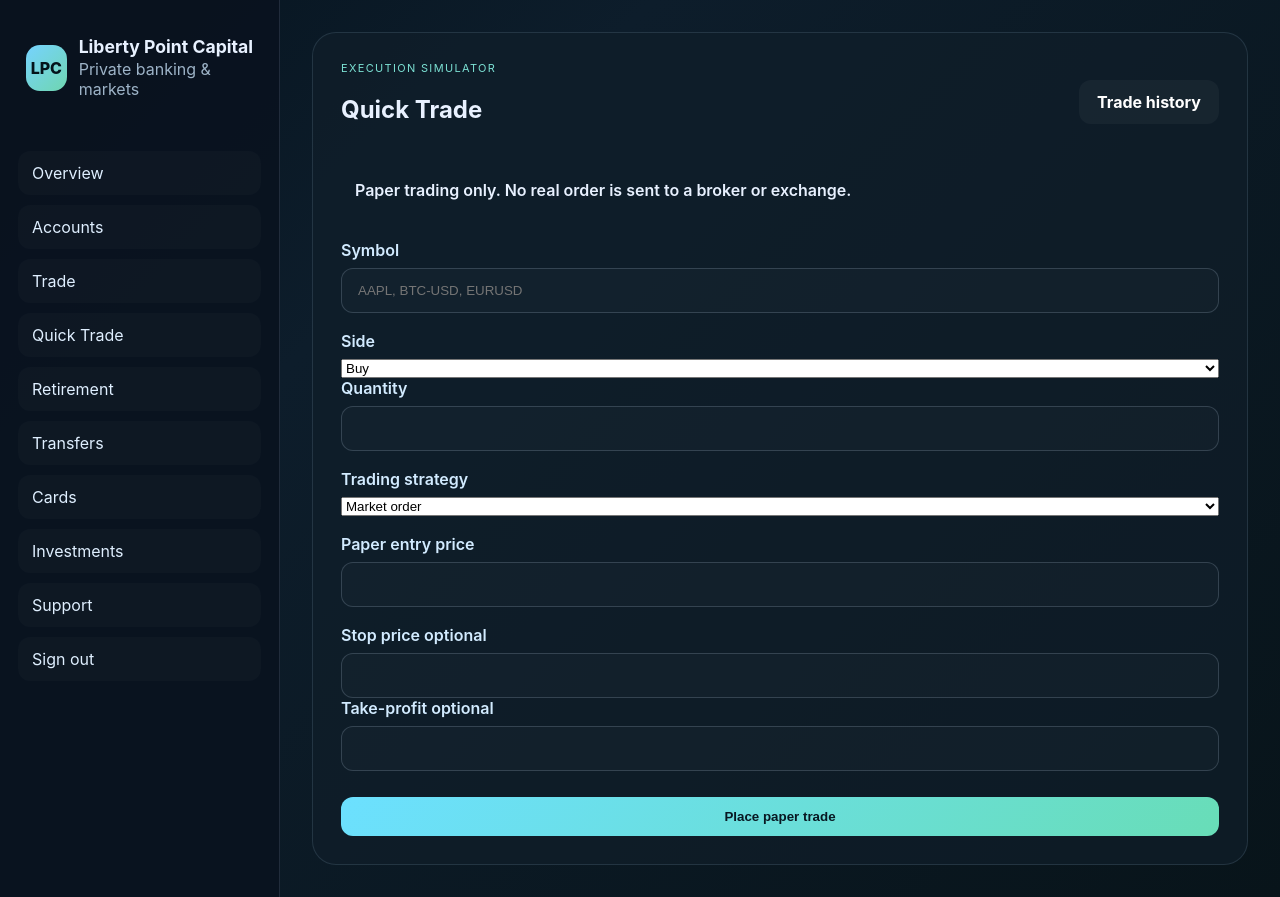
After one commit to Green-1122/Liberty-Point-Capital-, a PHP site: page /trade/quick in a window 1280 px wide. The commit adds this page. Run offline with PHP 8.4, Linux system fonts and the light colour scheme; the visitor is signed in with stand-in values (Sample User, id 1).

Commit message:
Rename platform to Liberty Point Capital and wire paper trading, quick trade, strategies, and admin controls

```diff
--- a/config/app.php
+++ b/config/app.php
@@ -1,13 +1,10 @@
 <?php
 
-define('APP_NAME', 'Hana-Eunhaeng');
+define('APP_NAME', 'Liberty Point Capital');
 define('APP_ENV', $_ENV['APP_ENV'] ?? 'development');
 define('APP_BASE_PATH', dirname(__DIR__));
-
 define('ROOT_PATH', APP_BASE_PATH);
-
 define('PUBLIC_PATH', APP_BASE_PATH . '/public');
-
 define('DB_HOST', $_ENV['DB_HOST'] ?? '127.0.0.1');
 define('DB_NAME', $_ENV['DB_NAME'] ?? 'hana_eunhaeng');
 define('DB_USER', $_ENV['DB_USER'] ?? 'root');
--- /dev/null
+++ b/controllers/TradeController.php
@@ -0,0 +1,57 @@
+<?php
+
+namespace App\Controllers;
+
+use App\Core\Controller;
+use App\Middleware\AuthMiddleware;
+use App\Models\TradeModel;
+
+final class TradeController extends Controller
+{
+    public function index(): void
+    {
+        AuthMiddleware::requireAuth();
+        $this->render('trading/index', [
+            'trades' => (new TradeModel())->listByUser((int) $_SESSION['user']['id']),
+            'strategies' => TradeModel::STRATEGIES,
+        ], 'app');
+    }
+
+    public function quick(): void
+    {
+        AuthMiddleware::requireAuth();
+        $this->render('trading/quick', ['strategies' => TradeModel::STRATEGIES], 'app');
+    }
+
+    public function execute(): void
+    {
+        AuthMiddleware::requireAuth();
+        validate_csrf();
+
+        try {
+            (new TradeModel())->createPaperTrade((int) $_SESSION['user']['id'], [
+                'symbol' => $_POST['symbol'] ?? '',
+                'side' => $_POST['side'] ?? 'buy',
+                'strategy' => $_POST['strategy'] ?? 'market',
+                'quantity' => $_POST['quantity'] ?? 0,
+                'entry_price' => $_POST['entry_price'] ?? 0,
+                'stop_price' => $_POST['stop_price'] ?? null,
+                'take_profit_price' => $_POST['take_profit_price'] ?? null,
+            ]);
+            flash('success', 'Paper trade created. Live execution is disabled until a regulated broker is connected.');
+        } catch (\Throwable $exception) {
+            flash('error', $exception->getMessage());
+        }
+
+        redirect('/trade');
+    }
+
+    public function close(): void
+    {
+        AuthMiddleware::requireAuth();
+        validate_csrf();
+        $closed = (new TradeModel())->closeOwnedTrade((int) $_SESSION['user']['id'], (int) ($_POST['trade_id'] ?? 0));
+        flash($closed ? 'success' : 'error', $closed ? 'Paper trade closed.' : 'Trade was not found or is already closed.');
+        redirect('/trade');
+    }
+}
--- a/core/Router.php
+++ b/core/Router.php
@@ -6,39 +6,25 @@ final class Router
 {
     public static function dispatch(): void
     {
-        $uri = $_SERVER['REQUEST_URI'] ?? '/';
-        $path = trim((string) (parse_url($uri, PHP_URL_PATH) ?: '/'), '/');
+        $path = trim((string) (parse_url($_SERVER['REQUEST_URI'] ?? '/', PHP_URL_PATH) ?: '/'), '/');
         $method = strtoupper($_SERVER['REQUEST_METHOD'] ?? 'GET');
-
-        if ($path === '' || $path === 'index.php') {
-            $path = !empty($_SESSION['user']) ? 'dashboard' : 'login';
-        }
+        if ($path === '' || $path === 'index.php') $path = !empty($_SESSION['user']) ? 'dashboard' : 'login';
 
         $segments = $path === '' ? [] : explode('/', $path);
         $resource = strtolower($segments[0] ?? 'auth');
         $action = strtolower($segments[1] ?? 'index');
         $params = array_slice($segments, 2);
-
         $map = [
             'auth' => 'AuthController', 'login' => 'AuthController', 'register' => 'AuthController', 'logout' => 'AuthController',
             'dashboard' => 'DashboardController', 'accounts' => 'AccountController', 'transfer' => 'TransferController',
             'cards' => 'CardsController', 'investments' => 'InvestmentsController', 'support' => 'SupportController',
-            'admin' => 'AdminController', 'pension' => 'PensionController',
+            'admin' => 'AdminController', 'pension' => 'PensionController', 'trade' => 'TradeController', 'trading' => 'TradeController',
         ];
-
         $controllerClass = 'App\\Controllers\\' . ($map[$resource] ?? ucfirst($resource) . 'Controller');
-
         if ($resource === 'login') $action = $method === 'POST' ? 'doLogin' : 'login';
         if ($resource === 'register') $action = $method === 'POST' ? 'doRegister' : 'register';
         if ($resource === 'logout') $action = 'logout';
-        if ($resource === 'dashboard' && count($segments) === 1) $action = 'index';
-        if ($resource === 'accounts' && count($segments) === 1) $action = 'index';
-        if ($resource === 'transfer' && count($segments) === 1) $action = 'index';
-        if ($resource === 'cards' && count($segments) === 1) $action = 'index';
-        if ($resource === 'investments' && count($segments) === 1) $action = 'index';
-        if ($resource === 'support' && count($segments) === 1) $action = 'index';
-        if ($resource === 'admin' && count($segments) === 1) $action = 'index';
-        if ($resource === 'pension' && count($segments) === 1) $action = 'index';
+        if (in_array($resource, ['dashboard','accounts','transfer','cards','investments','support','admin','pension','trade','trading'], true) && count($segments) === 1) $action = 'index';
 
         if (!class_exists($controllerClass)) { http_response_code(404); echo 'Page not found.'; return; }
         $controller = new $controllerClass();
--- /dev/null
+++ b/models/TradeModel.php
@@ -0,0 +1,74 @@
+<?php
+
+namespace App\Models;
+
+use App\Core\Model;
+use PDO;
+
+final class TradeModel extends Model
+{
+    public const STRATEGIES = [
+        'market' => 'Market order',
+        'limit' => 'Limit order',
+        'stop_loss' => 'Stop-loss protection',
+        'take_profit' => 'Take-profit target',
+        'dollar_cost_average' => 'Dollar-cost averaging',
+        'value' => 'Value investing',
+        'growth' => 'Growth investing',
+        'momentum' => 'Momentum trading',
+        'swing' => 'Swing trading',
+        'trend_following' => 'Trend following',
+        'mean_reversion' => 'Mean reversion',
+        'breakout' => 'Breakout trading',
+        'pairs' => 'Pairs trading',
+        'covered_call' => 'Covered call education',
+    ];
+
+    public function listByUser(int $userId, int $limit = 30): array
+    {
+        $stmt = $this->db->prepare(
+            'SELECT id, symbol, side, strategy, quantity, entry_price, stop_price, take_profit_price, status, created_at FROM trades WHERE user_id = :user_id ORDER BY created_at DESC LIMIT :limit'
+        );
+        $stmt->bindValue('user_id', $userId, PDO::PARAM_INT);
+        $stmt->bindValue('limit', max(1, min($limit, 100)), PDO::PARAM_INT);
+        $stmt->execute();
+        return $stmt->fetchAll();
+    }
+
+    public function createPaperTrade(int $userId, array $data): int
+    {
+        $strategy = $data['strategy'] ?? 'market';
+        if (!array_key_exists($strategy, self::STRATEGIES)) {
+            throw new \InvalidArgumentException('Unsupported trading strategy.');
+        }
+
+        $quantity = (float) ($data['quantity'] ?? 0);
+        $entryPrice = (float) ($data['entry_price'] ?? 0);
+        if ($quantity <= 0 || $entryPrice <= 0) {
+            throw new \InvalidArgumentException('Quantity and entry price must be greater than zero.');
+        }
+
+        $stmt = $this->db->prepare(
+            'INSERT INTO trades (user_id, symbol, side, strategy, quantity, entry_price, stop_price, take_profit_price, status, execution_mode, created_at) VALUES (:user_id, :symbol, :side, :strategy, :quantity, :entry_price, :stop_price, :take_profit_price, "open", "paper", NOW())'
+        );
+        $stmt->execute([
+            'user_id' => $userId,
+            'symbol' => strtoupper(trim($data['symbol'] ?? '')),
+            'side' => $data['side'] ?? 'buy',
+            'strategy' => $strategy,
+            'quantity' => $quantity,
+            'entry_price' => $entryPrice,
+            'stop_price' => $data['stop_price'] ?: null,
+            'take_profit_price' => $data['take_profit_price'] ?: null,
+        ]);
+
+        return (int) $this->db->lastInsertId();
+    }
+
+    public function closeOwnedTrade(int $userId, int $tradeId): bool
+    {
+        $stmt = $this->db->prepare('UPDATE trades SET status = "closed", closed_at = NOW() WHERE id = :id AND user_id = :user_id AND status = "open"');
+        $stmt->execute(['id' => $tradeId, 'user_id' => $userId]);
+        return $stmt->rowCount() === 1;
+    }
+}
--- /dev/null
+++ b/views/admin/index.php
@@ -0,0 +1,4 @@
+<?php
+$siteTitle = 'Admin controls';
+?>
+<section class="panel"><div class="topbar"><div><p class="eyebrow">Governance</p><h2>Admin controls</h2><p class="muted">Trading strategies are available for configuration and education. Paper execution is isolated from live markets.</p></div><a href="/admin/strategies" class="secondary-button">Strategy API</a></div><div class="strategy-grid"><?php foreach (($strategies ?? []) as $key => $label): ?><div class="strategy-chip"><strong><?= htmlspecialchars($label, ENT_QUOTES, 'UTF-8'); ?></strong><small><?= htmlspecialchars($key, ENT_QUOTES, 'UTF-8'); ?></small></div><?php endforeach; ?></div></section>
--- a/views/layouts/app.php
+++ b/views/layouts/app.php
@@ -1,6 +1,8 @@
 <?php
-$siteTitle = $siteTitle ?? 'Hana-Eunhaeng';
+$siteTitle = $siteTitle ?? 'Liberty Point Capital';
 $user = $_SESSION['user'] ?? null;
+$success = flash('success');
+$error = flash('error');
 ?>
 <!DOCTYPE html>
 <html lang="en">
@@ -8,34 +10,21 @@ $user = $_SESSION['user'] ?? null;
     <meta charset="UTF-8" />
     <meta name="viewport" content="width=device-width, initial-scale=1.0" />
     <title><?= htmlspecialchars($siteTitle, ENT_QUOTES, 'UTF-8'); ?></title>
-    <meta name="description" content="Hana-Eunhaeng premium fintech banking platform" />
+    <meta name="description" content="Liberty Point Capital premium banking and paper-trading platform" />
     <link rel="stylesheet" href="/assets/css/styles.css" />
 </head>
 <body>
 <div class="app-shell">
 <aside class="sidebar">
-            <div class="brand">
-                <div class="brand-mark">HE</div>
-                <div>
-                    <h1>Hana-Eunhaeng</h1>
-                    <p>Private banking</p>
-                </div>
-            </div>
-
-            <?php if ($user): ?>
-                <nav class="nav">
-                    <a href="/dashboard">Overview</a>
-                    <a href="/dashboard/accounts">Accounts</a>
-                    <a href="/transfer">Transfers</a>
-                    <a href="/cards">Cards</a>
-                    <a href="/investments">Investments</a>
-                    <a href="/support">Support</a>
-                    <a href="/logout">Sign out</a>
-                </nav>
-            <?php endif; ?>
+    <div class="brand"><div class="brand-mark">LPC</div><div><h1>Liberty Point Capital</h1><p>Private banking & markets</p></div></div>
+    <?php if ($user): ?><nav class="nav">
+        <a href="/dashboard">Overview</a><a href="/accounts">Accounts</a><a href="/trade">Trade</a><a href="/trade/quick">Quick Trade</a><a href="/pension">Retirement</a><a href="/transfer">Transfers</a><a href="/cards">Cards</a><a href="/investments">Investments</a><a href="/support">Support</a>
+        <?php if (($user['role'] ?? 0) === 1): ?><a href="/admin">Admin controls</a><?php endif; ?><a href="/logout">Sign out</a>
+    </nav><?php endif; ?>
 </aside>
-
 <main class="main-content">
+<?php if ($success): ?><div class="alert alert-success"><?= htmlspecialchars($success, ENT_QUOTES, 'UTF-8'); ?></div><?php endif; ?>
+<?php if ($error): ?><div class="alert alert-error"><?= htmlspecialchars($error, ENT_QUOTES, 'UTF-8'); ?></div><?php endif; ?>
 <?= $content ?? ''; ?>
 </main>
 </div>
--- /dev/null
+++ b/views/trading/quick.php
@@ -0,0 +1,16 @@
+<?php
+$siteTitle = 'Quick Trade';
+?>
+<section class="panel narrow-panel">
+    <div class="topbar"><div><p class="eyebrow">Execution simulator</p><h2>Quick Trade</h2></div><a href="/trade" class="secondary-button">Trade history</a></div>
+    <div class="alert alert-warning">Paper trading only. No real order is sent to a broker or exchange.</div>
+    <form method="post" action="/trade/execute" class="stacked-form">
+        <input type="hidden" name="_token" value="<?= htmlspecialchars(csrf_token(), ENT_QUOTES, 'UTF-8'); ?>">
+        <label><span>Symbol</span><input name="symbol" placeholder="AAPL, BTC-USD, EURUSD" required></label>
+        <div class="two-col"><label><span>Side</span><select name="side"><option value="buy">Buy</option><option value="sell">Sell</option></select></label><label><span>Quantity</span><input type="number" name="quantity" min="0.000001" step="0.000001" required></label></div>
+        <label><span>Trading strategy</span><select name="strategy" required><?php foreach (($strategies ?? []) as $key => $label): ?><option value="<?= htmlspecialchars($key, ENT_QUOTES, 'UTF-8'); ?>"><?= htmlspecialchars($label, ENT_QUOTES, 'UTF-8'); ?></option><?php endforeach; ?></select></label>
+        <label><span>Paper entry price</span><input type="number" name="entry_price" min="0.000001" step="0.000001" required></label>
+        <div class="two-col"><label><span>Stop price optional</span><input type="number" name="stop_price" min="0" step="0.000001"></label><label><span>Take-profit optional</span><input type="number" name="take_profit_price" min="0" step="0.000001"></label></div>
+        <button type="submit">Place paper trade</button>
+    </form>
+</section>
```
Also changed, not shown: controllers/AdminController.php (added, +22 -0 lines), database/trading.sql (added, +19 -0 lines), views/dashboard/index.php (+4 -66 lines), views/trading/index.php (added, +12 -0 lines). Lines whose indentation alone changed are shown as unchanged.
